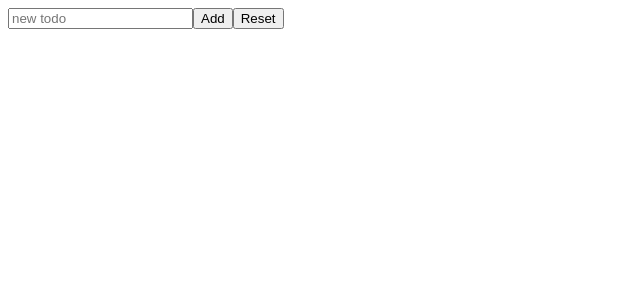
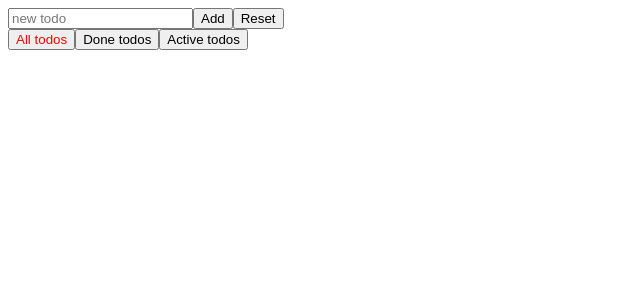
Before and after one commit to kirillaowens/redux_practise, a React (Create React App) app: page / in a window 1280 px wide. Shown: the top 300 px of the page, without its empty margins (0-640 px from the left). Built offline with nearby package versions, Linux system fonts and the light colour scheme.

Commit message:
added filters for todolist

```diff
--- a/src/App.js
+++ b/src/App.js
@@ -1,3 +1,4 @@
+import Filters from "./Components/Filters";
 import ToDo from "./Components/ToDo";
 import ToDoList from "./Components/ToDoList";
 
@@ -5,6 +6,7 @@ function App() {
   return (
     <>
       <ToDo />
+      <Filters />
       <ToDoList />
     </>
   );
--- /dev/null
+++ b/src/Components/Filters.jsx
@@ -0,0 +1,33 @@
+import { useSelector, useDispatch } from "react-redux";
+import { setFilter } from "../store/actions/filters-actions";
+import { selectActiveFilter } from "../store/selectors/filters-selectors";
+
+function Filters() {
+  const dispatch = useDispatch();
+  const activeFilter = useSelector(selectActiveFilter);
+
+  return (
+    <div>
+      <button
+        onClick={() => dispatch(setFilter("all"))}
+        style={{ color: activeFilter === "all" ? "red" : "black" }}
+      >
+        All todos
+      </button>
+      <button
+        onClick={() => dispatch(setFilter("isDone"))}
+        style={{ color: activeFilter === "isDone" ? "red" : "black" }}
+      >
+        Done todos
+      </button>
+      <button
+        onClick={() => dispatch(setFilter("isActive"))}
+        style={{ color: activeFilter === "isActive" ? "red" : "black" }}
+      >
+        Active todos
+      </button>
+    </div>
+  );
+}
+
+export default Filters;
--- a/src/Components/ToDoList.jsx
+++ b/src/Components/ToDoList.jsx
@@ -1,9 +1,13 @@
 import { useEffect } from "react";
 import { useDispatch, useSelector } from "react-redux";
 import { toggleTodo, deleteTodo } from "../store/actions/todos-actions";
+import { selectFilteredTodos } from "../store/selectors/todos-selectors";
+import { selectActiveFilter } from "../store/selectors/filters-selectors";
+
 
 function ToDoList() {
-  const todos = useSelector((state) => state.todos);
+  const filter = useSelector(selectActiveFilter);
+  const todos = useSelector((state) => selectFilteredTodos(state, filter));
   const dispatch = useDispatch();
 
   useEffect(() => {
--- /dev/null
+++ b/src/store/actions/filters-actions.js
@@ -0,0 +1,6 @@
+import { SET_FILTER } from "../consts/filters-consts"
+
+export const setFilter = (filter) => ({
+  type: SET_FILTER,
+  filter,
+})
--- /dev/null
+++ b/src/store/consts/filters-consts.js
@@ -0,0 +1 @@
+export const SET_FILTER = 'SET_FILTER';
--- a/src/store/index.js
+++ b/src/store/index.js
@@ -1,5 +1,5 @@
 import { legacy_createStore as createStore } from "redux";
-import { rootReducer } from "./reducer";
+import { rootReducer } from "./reducers";
 
 export const store = createStore(
   rootReducer,
--- a/src/store/reducer/index.js
+++ /dev/null
@@ -1,4 +0,0 @@
-import { combineReducers } from "redux";
-import { todos } from "./todos-reducer";
-
-export const rootReducer = combineReducers({ todos });
--- /dev/null
+++ b/src/store/reducers/filters-reducer.js
@@ -0,0 +1,10 @@
+import { SET_FILTER } from "../consts/filters-consts";
+
+export const filter = (state = "all", action) => {
+  switch (action.type) {
+    case SET_FILTER:
+      return action.filter;
+    default:
+      return state;
+  }
+};
--- /dev/null
+++ b/src/store/reducers/index.js
@@ -0,0 +1,5 @@
+import { combineReducers } from "redux";
+import { todos } from "./todos-reducer";
+import { filter } from "./filters-reducer";
+
+export const rootReducer = combineReducers({ todos, filter });
--- /dev/null
+++ b/src/store/selectors/filters-selectors.js
@@ -0,0 +1 @@
+export const selectActiveFilter = (state) => state.filter;
--- /dev/null
+++ b/src/store/selectors/todos-selectors.js
@@ -0,0 +1,12 @@
+export const selectAllTodos = (state) => state.todos;
+
+export const selectFilteredTodos = (state, filter) => {
+  switch (filter) {
+    case "isDone":
+      return state.todos.filter((todo) => todo.isCompleted);
+    case "isActive":
+      return state.todos.filter((todo) => !todo.isCompleted);
+    default:
+      return state.todos;
+  }
+};
```
Also changed, not shown: src/store/reducers/todos-reducer.js (renamed from src/store/reducer/todos-reducer.js).
